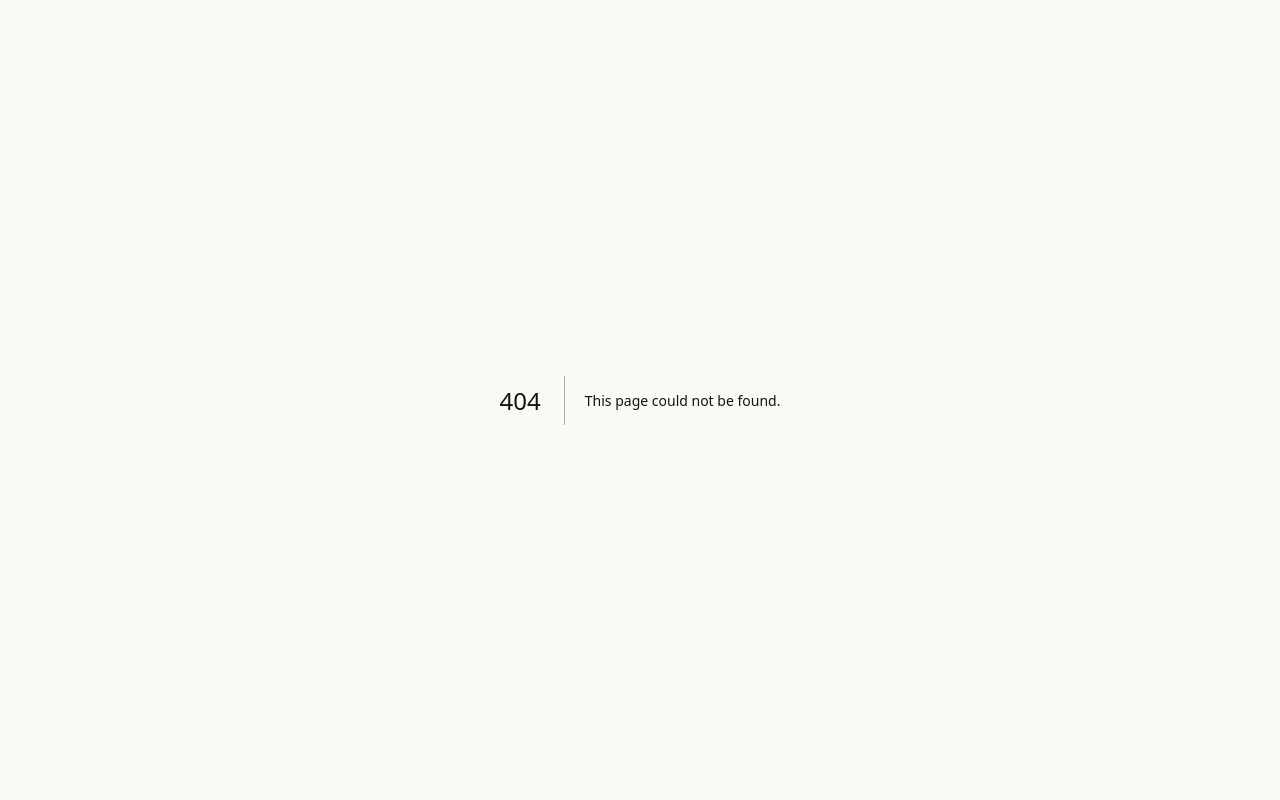
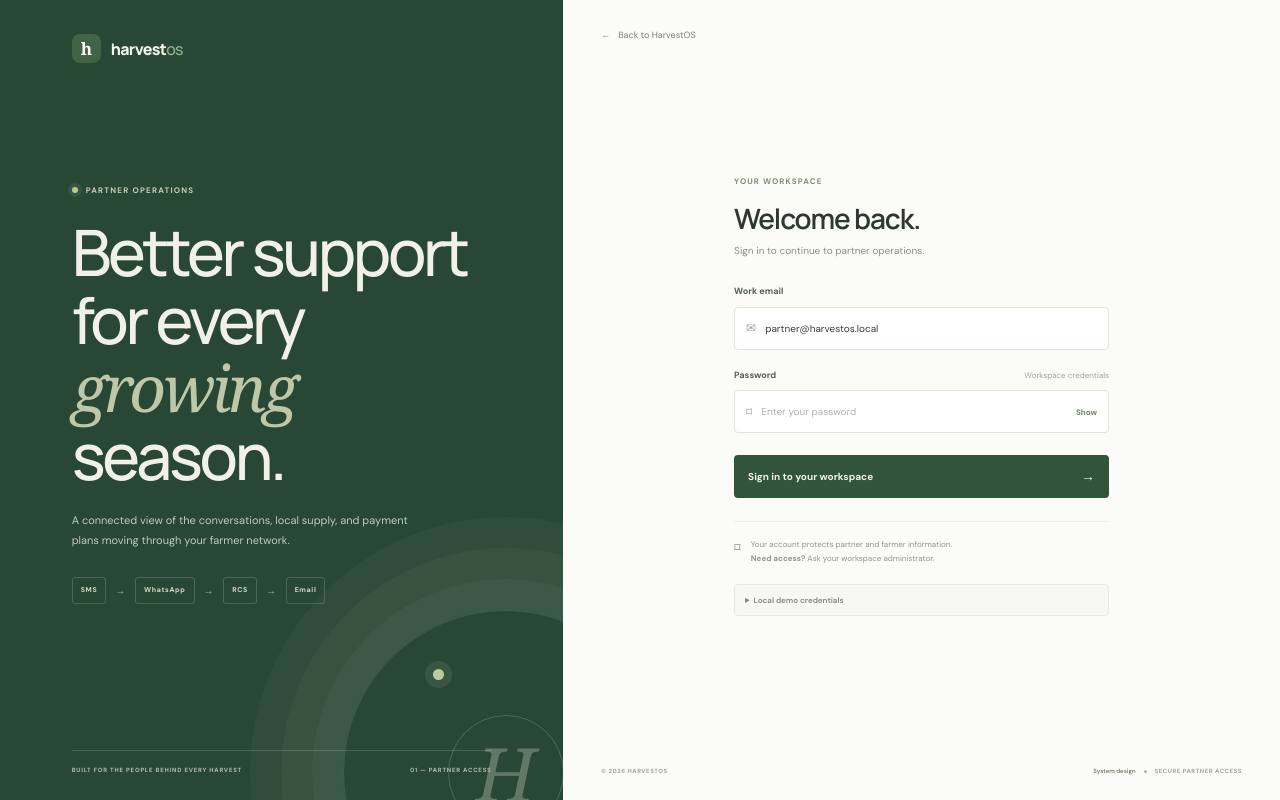
Before and after one commit to opeblow/HarvestOS, a Next.js app in the folder frontend/dashboard/: page /login in a window 1280 px wide. Before the commit this address had no page. Built offline with nearby package versions, Linux system fonts and the light colour scheme; no server answers.

Commit message:
feat(dashboard): add partner login page

```diff
--- /dev/null
+++ b/frontend/dashboard/app/login/page.tsx
@@ -0,0 +1,81 @@
+"use client";
+
+import { FormEvent, useState } from "react";
+import "./auth.css";
+
+export default function LoginPage() {
+  const [email, setEmail] = useState(
+    process.env.NODE_ENV === "production" ? "" : "partner@harvestos.local",
+  );
+  const [password, setPassword] = useState("");
+  const [visible, setVisible] = useState(false);
+  const [busy, setBusy] = useState(false);
+  const [error, setError] = useState("");
+
+  async function signIn(event: FormEvent<HTMLFormElement>) {
+    event.preventDefault();
+    setError("");
+    setBusy(true);
+    try {
+      const response = await fetch("/api/auth/login", {
+        method: "POST",
+        headers: { "Content-Type": "application/json", Accept: "application/json" },
+        body: JSON.stringify({ email, password }),
+      });
+      const result = (await response.json()) as { error?: string };
+      if (!response.ok) {
+        setError(result.error ?? "We couldn’t sign you in. Please try again.");
+        return;
+      }
+      const requested = new URLSearchParams(window.location.search).get("next") ?? "/";
+      const destination = new URL(requested, window.location.origin);
+      window.location.assign(
+        destination.origin === window.location.origin
+          ? `${destination.pathname}${destination.search}${destination.hash}`
+          : "/",
+      );
+    } catch {
+      setError("We couldn’t reach sign-in. Check your connection and try again.");
+    } finally {
+      setBusy(false);
+    }
+  }
+
+  return (
+    <main className="auth-shell">
+      <section className="auth-story" aria-label="About HarvestOS">
+        <a className="auth-brand" href={process.env.NEXT_PUBLIC_LANDING_URL ?? "http://localhost:3000"}>
+          <span className="brand-mark">h</span><span>harvest<span>os</span></span>
+        </a>
+        <div className="story-content">
+          <p className="auth-eyebrow"><i /> PARTNER OPERATIONS</p>
+          <h1>Better support<br />for every <em>growing</em><br />season.</h1>
+          <p className="story-copy">A connected view of the conversations, local supply, and payment plans moving through your farmer network.</p>
+          <div className="story-journey" aria-label="Journey channels">
+            <span>SMS</span><i>→</i><span>WhatsApp</span><i>→</i><span>RCS</span><i>→</i><span>Email</span>
+          </div>
+        </div>
+        <div className="auth-story-footer"><span>BUILT FOR THE PEOPLE BEHIND EVERY HARVEST</span><span>01 — PARTNER ACCESS</span></div>
+        <div className="story-seal" aria-hidden="true"><span>H</span><i /></div>
+      </section>
+
+      <section className="auth-main">
+        <a className="back-link" href={process.env.NEXT_PUBLIC_LANDING_URL ?? "http://localhost:3000"}>← <span>Back to HarvestOS</span></a>
+        <div className="auth-card-wrap">
+          <div className="auth-card-heading"><span className="auth-kicker">YOUR WORKSPACE</span><h2>Welcome back.</h2><p>Sign in to continue to partner operations.</p></div>
+          <form className="auth-form" onSubmit={signIn}>
+            <label htmlFor="email">Work email</label>
+            <div className="input-wrap"><span aria-hidden="true">✉</span><input id="email" name="email" type="email" autoComplete="username" inputMode="email" placeholder="you@organization.org" value={email} onChange={(event) => setEmail(event.target.value)} required maxLength={254} /></div>
+            <div className="password-label"><label htmlFor="password">Password</label><span>Workspace credentials</span></div>
+            <div className="input-wrap"><span aria-hidden="true">⌑</span><input id="password" name="password" type={visible ? "text" : "password"} autoComplete="current-password" placeholder="Enter your password" value={password} onChange={(event) => setPassword(event.target.value)} required maxLength={1024} /><button type="button" className="password-toggle" onClick={() => setVisible(!visible)} aria-label={visible ? "Hide password" : "Show password"}>{visible ? "Hide" : "Show"}</button></div>
+            {error && <div className="auth-error" role="alert"><span>!</span>{error}</div>}
+            <button className="sign-in-button" type="submit" disabled={busy}>{busy ? <><span className="spinner"/> Verifying your access…</> : <>Sign in to your workspace <span>→</span></>}</button>
+          </form>
+          <div className="auth-support"><span className="support-lock">⌑</span><p>Your account protects partner and farmer information.<br/><b>Need access?</b> Ask your workspace administrator.</p></div>
+          {process.env.NODE_ENV !== "production" && <details className="dev-credentials"><summary>Local demo credentials</summary><p>Email <code>partner@harvestos.local</code><br/>Password <code>HarvestDemo!2026</code></p></details>}
+        </div>
+        <footer className="auth-footer"><span>© {new Date().getFullYear()} HARVESTOS</span><span><a href={`${process.env.NEXT_PUBLIC_LANDING_URL ?? "http://localhost:3000"}/#architecture`}>System design</a><i/> SECURE PARTNER ACCESS</span></footer>
+      </section>
+    </main>
+  );
+}
```
